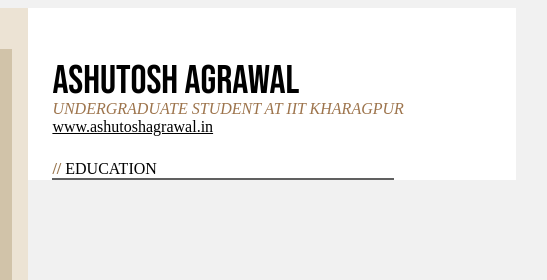
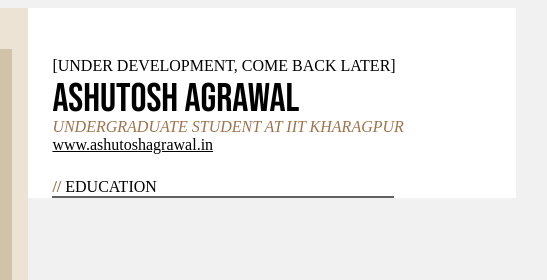
Before and after one commit to obitors/online-cv, a plain HTML site: page index.html in a window 1280 px wide. Shown: the top 280 px of the page, 524-1071 px from the left. Drawn offline with Linux system fonts and the light colour scheme.

Commit message:
version 3.3

```diff
--- a/index.html
+++ b/index.html
@@ -167,6 +167,7 @@
         <div class="col-60">
             <div class="right-content">
                 <div class="my-heading">
+                    [UNDER DEVELOPMENT, COME BACK LATER]
                     <div class="my-name">
                     ASHUTOSH AGRAWAL
                     </div>
```
